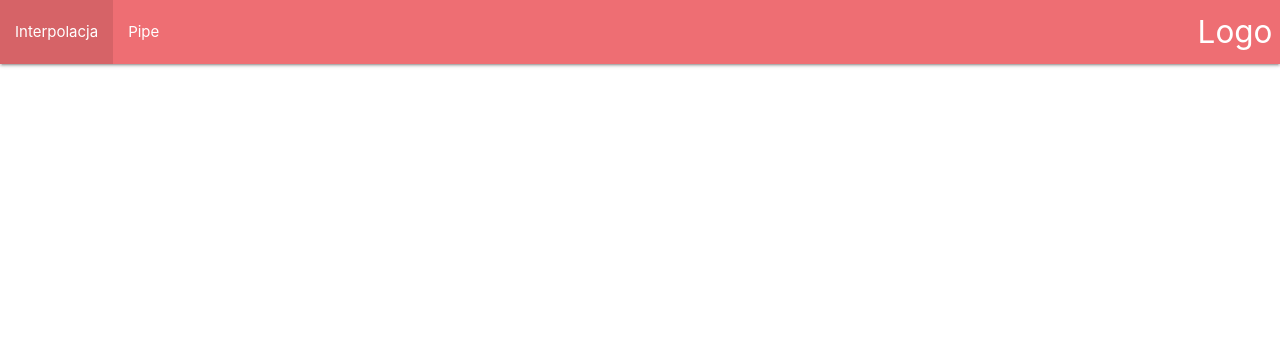
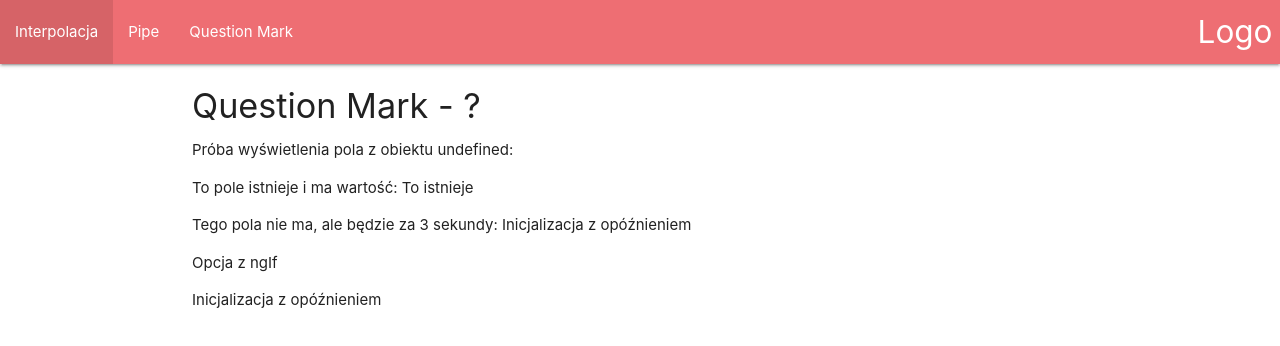
Before and after one commit to ZacznijProgramowac/angular-podstawy, an Angular app: page /question-mark in a window 1280 px wide. Before the commit this address led to /. Shown: the top 346 px of the page. Built offline with nearby package versions, Linux system fonts and the light colour scheme.

Commit message:
Question mark

```diff
--- a/src/app/app-routing.module.ts
+++ b/src/app/app-routing.module.ts
@@ -2,6 +2,7 @@ import { NgModule } from '@angular/core';
 import { RouterModule, Routes } from '@angular/router';
 import { InterpolationComponent } from './interpolation/interpolation.component';
 import { PipeComponent } from './pipe/pipe.component';
+import { QuestionMarkComponent } from './question-mark/question-mark.component';
 
 const routes: Routes = [
   {
@@ -16,6 +17,10 @@ const routes: Routes = [
   {
     path: 'pipe',
     component: PipeComponent
+  },
+  {
+    path: 'question-mark',
+    component: QuestionMarkComponent
   }
 ];
 
--- a/src/app/app.component.html
+++ b/src/app/app.component.html
@@ -4,6 +4,7 @@
     <ul id="nav-mobile" class="left hide-on-med-and-down">
       <li><a href="/interpolation">Interpolacja</a></li>
       <li><a href="/pipe">Pipe</a></li>
+      <li><a href="/question-mark">Question Mark</a></li>
     </ul>
   </div>
 </nav>
--- a/src/app/app.module.ts
+++ b/src/app/app.module.ts
@@ -5,9 +5,10 @@ import { AppRoutingModule } from "./app-routing.module";
 import { AppComponent } from "./app.component";
 import { InterpolationComponent } from "./interpolation/interpolation.component";
 import { PipeComponent } from './pipe/pipe.component';
+import { QuestionMarkComponent } from './question-mark/question-mark.component';
 
 @NgModule({
-  declarations: [AppComponent, InterpolationComponent, PipeComponent],
+  declarations: [AppComponent, InterpolationComponent, PipeComponent, QuestionMarkComponent],
   imports: [BrowserModule, AppRoutingModule],
   providers: [],
   bootstrap: [AppComponent]
--- /dev/null
+++ b/src/app/question-mark/question-mark.component.html
@@ -0,0 +1,8 @@
+<div class="container">
+  <h4>Question Mark - ?</h4>
+  <p>Próba wyświetlenia pola z obiektu undefined: {{something?.notExist}}</p>
+  <p>To pole istnieje i ma wartość: {{someObject.exist}}</p>
+  <p>Tego pola nie ma, ale będzie za 3 sekundy: {{someObject.waiting?.text}}</p>
+  <p>Opcja z ngIf</p>
+  <p *ngIf="someObject.waiting && someObject.waiting.text">{{someObject.waiting.text}}</p>
+</div>
--- /dev/null
+++ b/src/app/question-mark/question-mark.component.ts
@@ -0,0 +1,22 @@
+import { Component } from '@angular/core';
+
+@Component({
+  selector: 'app-question-mark',
+  templateUrl: './question-mark.component.html',
+  styleUrls: ['./question-mark.component.scss']
+})
+export class QuestionMarkComponent {
+
+  something: any;
+
+  someObject = {
+    exist: 'To istnieje',
+    waiting: null,
+  };
+
+  constructor() {
+    setTimeout(() => {
+      this.someObject.waiting = { text: 'Inicjalizacja z opóźnieniem' };
+    }, 3000);
+  }
+}
```
Also changed, not shown: src/app/question-mark/question-mark.component.scss (added).
